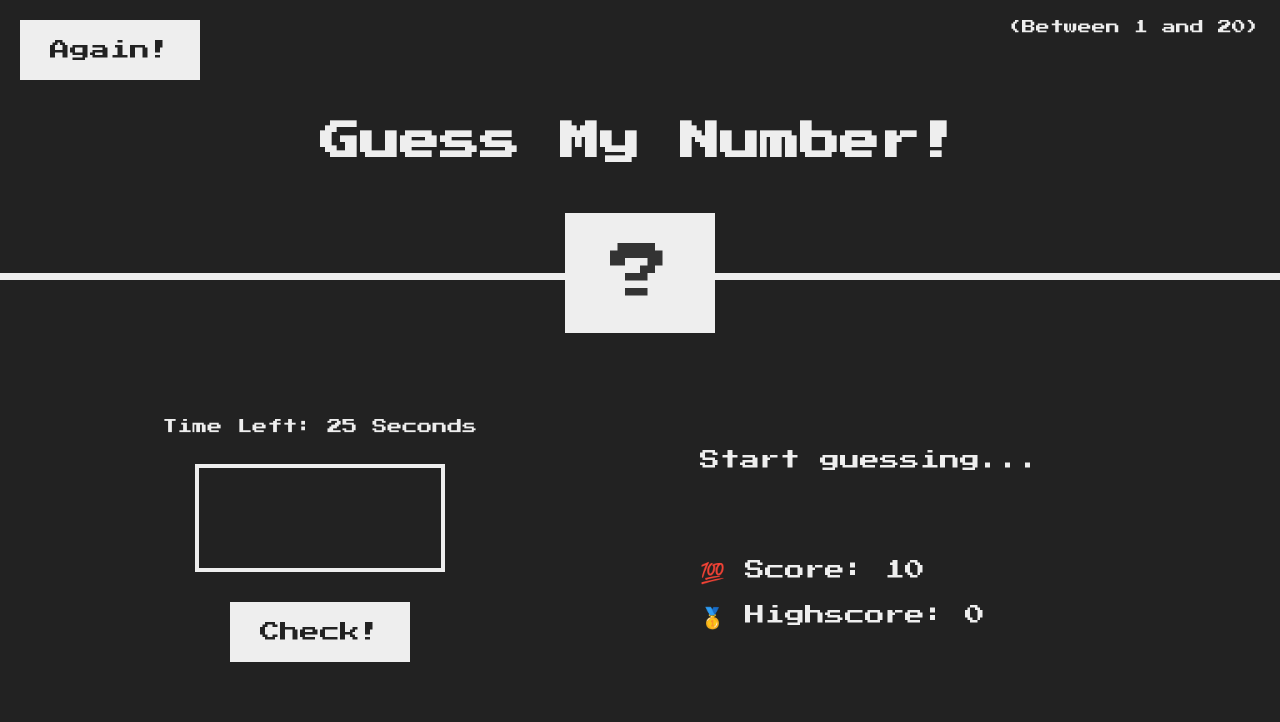
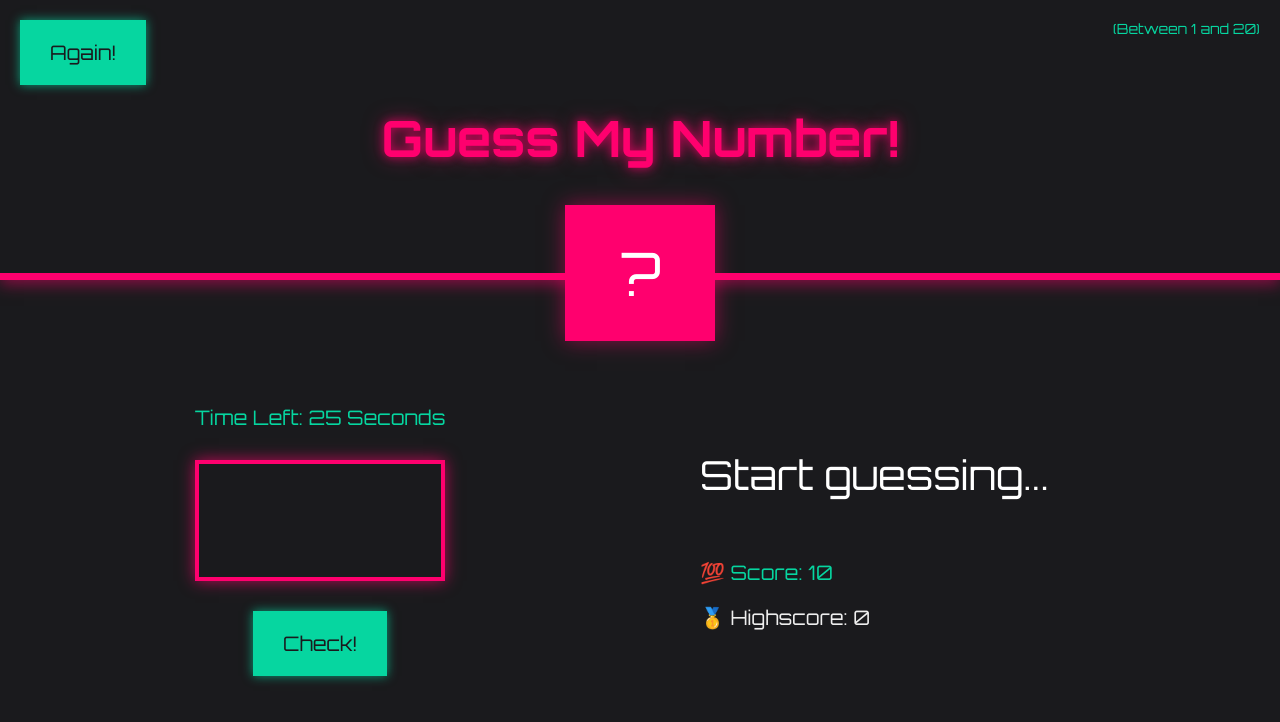
Before and after one commit to wzNaji/GuessTheNumber, a plain HTML site: page index.html in a window 1280 px wide. Drawn offline with Linux system fonts and the light colour scheme.

Commit message:
Minor changes to script. css retro --> futuristic - Importeres Google fonts for at bruge Orbitron font

```diff
--- a/script.js
+++ b/script.js
@@ -91,7 +91,7 @@ function stopTimer() {
 // Endgame
 function endGame() {
     lblMessage.textContent = "Game over!";
-    document.body.style.backgroundColor = "red";
+    document.body.style.backgroundColor = "darkred";
     lblNumber.textContent = "😭";
     document.querySelector(".number").textContent = lblNumber.textContent;
     document.querySelector(".btn.check").disabled = true;
--- a/style.css
+++ b/style.css
@@ -1,4 +1,4 @@
-@import url('https://fonts.googleapis.com/css?family=Press+Start+2P&display=swap');
+@import url('https://fonts.googleapis.com/css2?family=Orbitron:wght@400;700&display=swap'); /* Orbitron font fra Google Fonts */
 
 * {
     margin: 0;
@@ -12,9 +12,9 @@ html {
 }
 
 body {
-    font-family: 'Press Start 2P', sans-serif;
-    color: #eee;
-    background-color: #222;
+    font-family: 'Orbitron', sans-serif;
+    color: #fff;
+    background-color: #1a1a1d;
     /* background-color: #60b347; */
 }
 
@@ -22,7 +22,8 @@ body {
 header {
     position: relative;
     height: 35vh;
-    border-bottom: 7px solid #eee;
+    border-bottom: 7px solid #ff006e;
+    box-shadow: 0 4px 15px rgba(255, 0, 110, 0.5);
 }
 
 main {
@@ -47,18 +48,20 @@ main {
 
 /* ELEMENTS STYLE */
 h1 {
-    font-size: 4rem;
+    font-size: 5rem;
     text-align: center;
     position: absolute;
     width: 100%;
-    top: 52%;
+    top: 50%;
     left: 50%;
     transform: translate(-50%, -50%);
+    color: #ff006e;
+    text-shadow: 0 0 10px rgba(255, 0, 110, 0.7), 0 0 20px rgba(255, 0, 110, 0.5);
 }
 
 .number {
-    background: #eee;
-    color: #333;
+    background: #ff006e;
+    color: #fff;
     font-size: 6rem;
     width: 15rem;
     padding: 3rem 0rem;
@@ -67,6 +70,7 @@ h1 {
     bottom: 0;
     left: 50%;
     transform: translate(-50%, 50%);
+    box-shadow: 0 0 20px rgba(255, 0, 110, 0.5);
 }
 
 .between {
@@ -74,50 +78,66 @@ h1 {
     position: absolute;
     top: 2rem;
     right: 2rem;
+    color: #06d6a0;
 }
 
 .again {
     position: absolute;
     top: 2rem;
     left: 2rem;
+    color: #06d6a0;
 }
 
 .guess {
     background: none;
-    border: 4px solid #eee;
+    border: 4px solid #ff006e;
     font-family: inherit;
-    color: inherit;
+    color: #fff;
     font-size: 5rem;
     padding: 2.5rem;
     width: 25rem;
     text-align: center;
     display: block;
     margin-bottom: 3rem;
+    box-shadow: 0 0 15px rgba(255, 0, 110, 0.7);
+}
+
+.guess:focus {
+    outline: none;
+    border-color: #06d6a0;
+    box-shadow: 0 0 15px rgba(6, 214, 160, 0.7);
 }
 
 .btn {
     border: none;
-    background-color: #eee;
-    color: #222;
+    background-color: #06d6a0;
+    color: #1a1a1d;
     font-size: 2rem;
     font-family: inherit;
     padding: 2rem 3rem;
     cursor: pointer;
+    box-shadow: 0 0 10px rgba(6, 214, 160, 0.7);
 }
 
 .btn:hover {
-    background-color: #ccc;
+    background-color: #04c78e;
+    box-shadow: 0 0 20px rgba(6, 214, 160, 0.7);
 }
 
 .message {
+    font-size: 4rem;
     margin-bottom: 8rem;
     height: 3rem;
+    color: #fff;
 }
 
 .label-score {
     margin-bottom: 2rem;
+    color: #06d6a0;
 }
+
 .label-timer {
-    font-size: 1.5rem;
+    font-size: 2rem;
     margin-bottom: 30px;
+    color: #06d6a0;
 }
```
